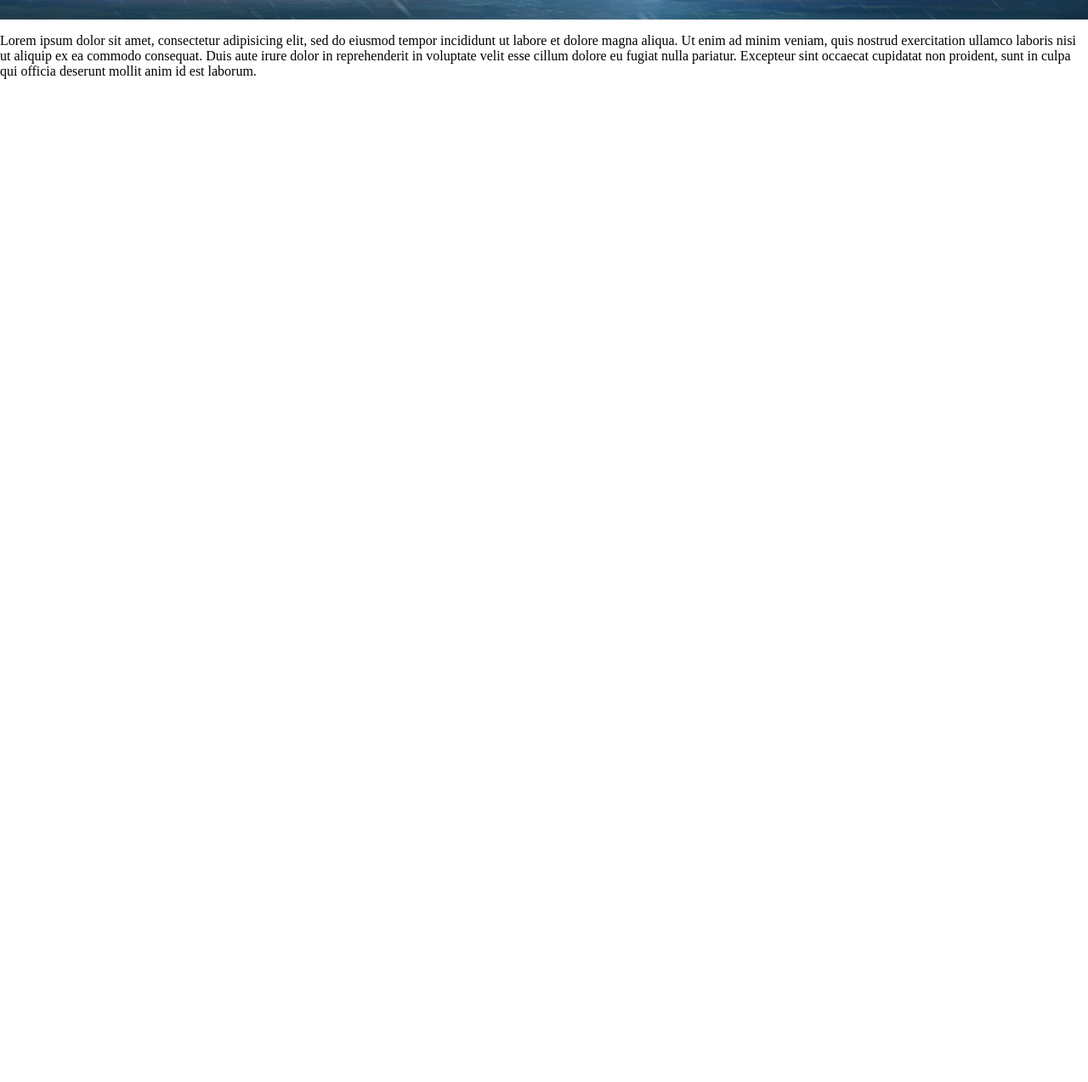
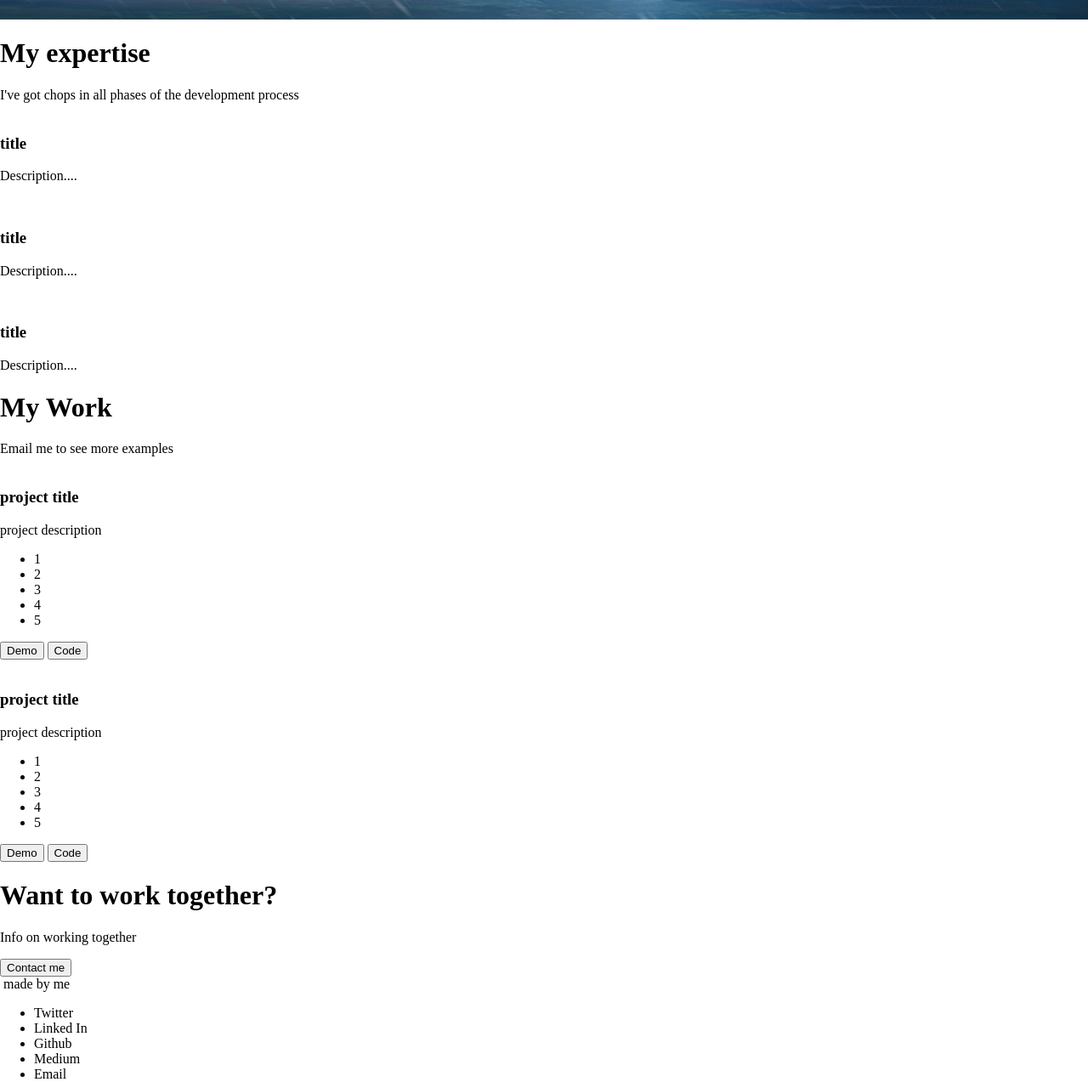
Before and after one commit to talihomz/talihomz.github.io, a plain HTML site: page index.html in a window 1280 px wide. Shown: the part 777-2050 px from the top of the page at 85% size. Before the commit the page ends 870 px from the top, so only its background shows below. Drawn offline with Linux system fonts and the light colour scheme.

Commit message:
HTML skeleton created

```diff
--- a/index.html
+++ b/index.html
@@ -8,14 +8,103 @@
   <body>
     <!-- Introduction -->
     <div class="introduction">
+      <img class="logo" src="" alt="">
+      <h1>Hi, I'm Sava. I design and build websites.</h1>
+      <button class="cta-button">Yes, I'm available for hire</button>
+      <div class="see-more">Learn more about what I do</div>
+    </div>
 
+    <!-- Expertise -->
+    <div class="expertise">
+      <h1>My expertise</h1>
+      <span class="description">I've got chops in all phases of the development process</span>
+      <div class="row">
+
+        <div class="col-3 item">
+          <img src="icon" alt="">
+          <h3>title</h3>
+          <p>Description....</p>
+        </div>
+
+        <div class="col-3 item">
+          <img src="icon" alt="">
+          <h3>title</h3>
+          <p>Description....</p>
+        </div>
+
+        <div class="col-3 item">
+          <img src="icon" alt="">
+          <h3>title</h3>
+          <p>Description....</p>
+        </div>
+
+      </div>
     </div>
-    <!-- Expertise -->
-    <p>Lorem ipsum dolor sit amet, consectetur adipisicing elit, sed do eiusmod tempor incididunt ut labore et dolore magna aliqua. Ut enim ad minim veniam, quis nostrud exercitation ullamco laboris nisi ut aliquip ex ea commodo consequat. Duis aute irure dolor in reprehenderit in voluptate velit esse cillum dolore eu fugiat nulla pariatur. Excepteur sint occaecat cupidatat non proident, sunt in culpa qui officia deserunt mollit anim id est laborum.</p>
+
     <!-- Projects -->
-      <!-- Personal Projects -->
-      <!-- My Work -->
+    <div class="projects">
+      <h1>My Work</h1>
+      <span>Email me to see more examples</span>
+
+      <div class="project-list">
+
+        <div class="project-item">
+          <img src="" alt="">
+
+          <div class="project-info">
+            <h3>project title</h3>
+            <p>project description</p>
+            <ul>
+              <li>1</li>
+              <li>2</li>
+              <li>3</li>
+              <li>4</li>
+              <li>5</li>
+            </ul>
+            <button class="project-btn">Demo</button>
+            <button class="project-btn">Code</button>
+          </div>
+        </div>
+
+        <div class="project-item">
+          <img src="" alt="">
+
+          <div class="project-info">
+            <h3>project title</h3>
+            <p>project description</p>
+            <ul>
+              <li>1</li>
+              <li>2</li>
+              <li>3</li>
+              <li>4</li>
+              <li>5</li>
+            </ul>
+            <button class="project-btn">Demo</button>
+            <button class="project-btn">Code</button>
+          </div>
+        </div>
+
+      </div>
+    </div>
 
     <!-- Contact -->
+    <div class="contact">
+      <h1>Want to work together?</h1>
+      <p>Info on working together</p>
+      <button class="contact-btn">Contact me</button>
+    </div>
+
+    <!-- Footer -->
+    <div class="footer">
+      <img class="logo" src="logo" alt="">
+      <span>made by me</span>
+      <ul>
+        <li class="social-link"><img src="" alt="">Twitter</li>
+        <li class="social-link"><img src="" alt="">Linked In</li>
+        <li class="social-link"><img src="" alt="">Github</li>
+        <li class="social-link"><img src="" alt="">Medium</li>
+        <li class="social-link"><img src="" alt="">Email</li>
+      </ul>
+    </div>
   </body>
 </html>
```
